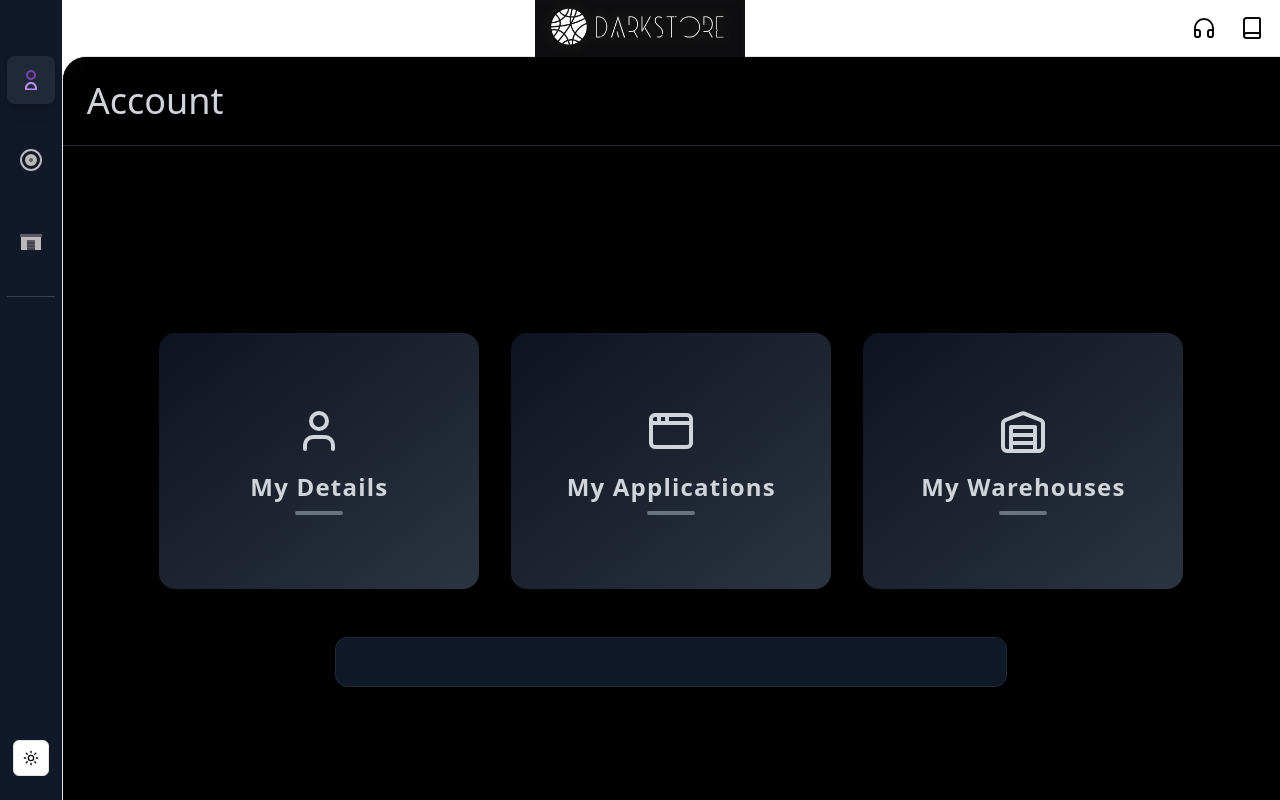
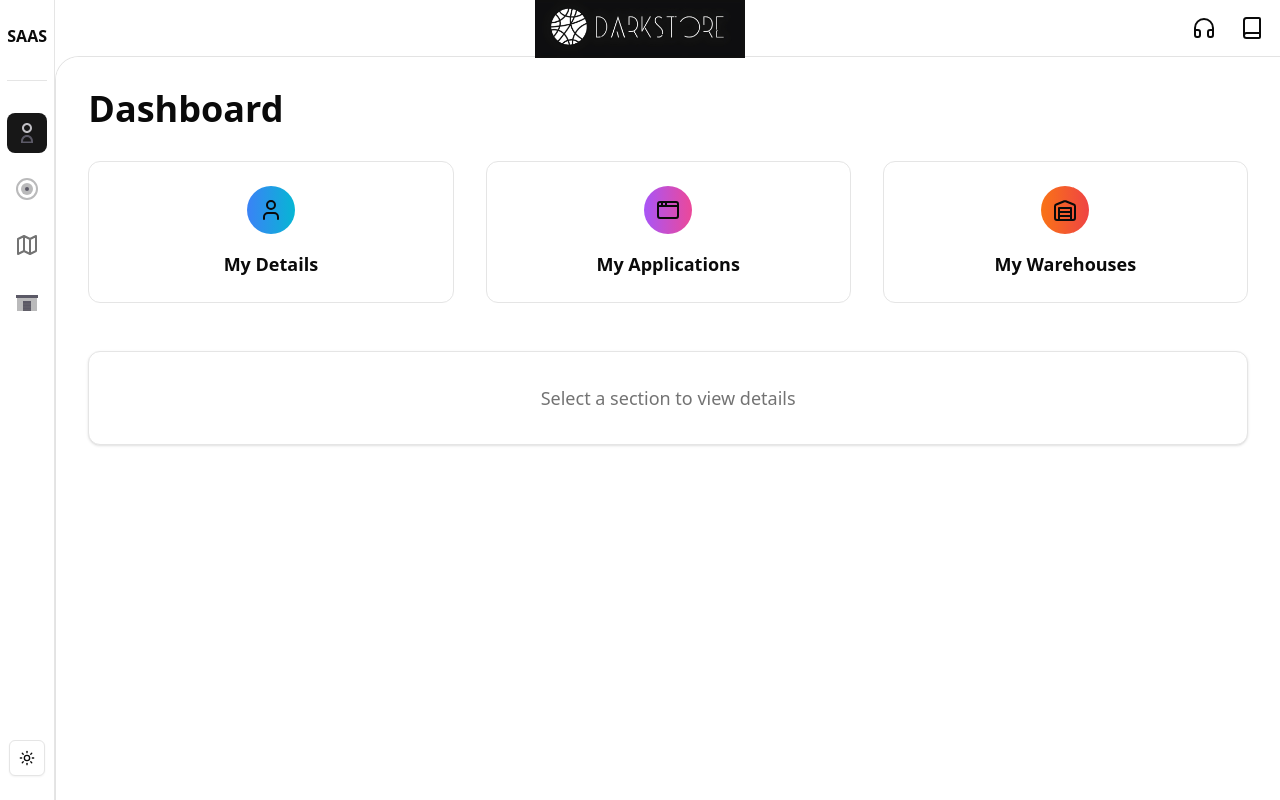
Before and after one commit to Dljdd/Darkstore_Dylan_10, a Next.js app in the folder DarkStore next app/: page /dashboard in a window 1280 px wide. Built offline with nearby package versions, Linux system fonts and the light colour scheme.

Commit message:
dark mode fixed and added new button on the side bar

```diff
--- a/DarkStore next app/app/(main)/(pages)/dashboard/page.tsx
+++ b/DarkStore next app/app/(main)/(pages)/dashboard/page.tsx
@@ -22,42 +22,39 @@ const DashboardPage = () => {
 
   if (loading) {
     return (
-      <div className="flex items-center justify-center min-h-screen bg-black text-gray-300">
+      <div className="flex items-center justify-center min-h-screen bg-background">
         <div className="text-center">
-          <div className="w-16 h-16 border-4 border-t-gray-600 border-gray-800 rounded-full animate-spin"></div>
-          <p className="mt-4 text-lg">Loading...</p>
+          <div className="w-16 h-16 border-4 border-t-primary border-muted rounded-full animate-spin"></div>
+          <p className="mt-4 text-lg text-foreground">Loading...</p>
         </div>
       </div>
     )
   }
 
   return (
-    <div className="flex flex-col gap-4 relative min-h-screen bg-black text-gray-300">
-      <h1 className="text-4xl sticky top-0 z-[10] p-6 bg-black/80 backdrop-blur-lg flex items-center border-b border-gray-800">
-        Account
-      </h1>
-      <div className="flex-1 flex flex-col items-center justify-center p-4">
-        <div className="grid grid-cols-1 md:grid-cols-3 gap-8 w-full max-w-5xl">
+    <div className="flex flex-col min-h-screen bg-background text-foreground p-8">
+      <h1 className="text-4xl font-bold mb-8">Dashboard</h1>
+      <div className="grid grid-cols-1 md:grid-cols-3 gap-8 mb-12">
         <DashboardButton
-            icon={<UserIcon className="h-12 w-12" />}
+          icon={<UserIcon className="w-6 h-6" />}
           title="My Details"
           onClick={() => setActiveSection("details")}
           active={activeSection === "details"}
-            gradient="from-gray-900 to-gray-700"
+          gradient="from-blue-500 to-cyan-500"
         />
         <DashboardButton
-            icon={<AppWindowIcon className="h-12 w-12" />}
+          icon={<AppWindowIcon className="w-6 h-6" />}
           title="My Applications"
           onClick={() => setActiveSection("applications")}
           active={activeSection === "applications"}
-            gradient="from-gray-900 to-gray-700"
+          gradient="from-purple-500 to-pink-500"
         />
         <DashboardButton
-            icon={<WarehouseIcon className="h-12 w-12" />}
+          icon={<WarehouseIcon className="w-6 h-6" />}
           title="My Warehouses"
           onClick={() => setActiveSection("warehouses")}
           active={activeSection === "warehouses"}
-            gradient="from-gray-900 to-gray-700"
+          gradient="from-orange-500 to-red-500"
         />
       </div>
 
@@ -67,19 +64,21 @@ const DashboardPage = () => {
           initial={{ opacity: 0, y: 20 }}
           animate={{ opacity: 1, y: 0 }}
           exit={{ opacity: 0, y: -20 }}
-            transition={{ duration: 0.3 }}
-            className="mt-12 w-full max-w-2xl"
+          transition={{ duration: 0.2 }}
+          className="flex-grow"
         >
-            <Card className="bg-gray-900 border-gray-800">
-              <CardContent className="p-6">
           {activeSection === "details" && <MyDetailsComponent />}
           {activeSection === "applications" && <MyApplicationsComponent />}
           {activeSection === "warehouses" && <MyWarehousesComponent />}
+          {!activeSection && (
+            <Card className="bg-card">
+              <CardContent className="p-8 text-center text-muted-foreground">
+                <p className="text-lg">Select a section to view details</p>
               </CardContent>
             </Card>
+          )}
         </motion.div>
       </AnimatePresence>
-      </div>
     </div>
   )
 }
@@ -92,40 +91,20 @@ interface DashboardButtonProps {
   gradient: string
 }
 
-const DashboardButton: React.FC<DashboardButtonProps> = ({ icon, title, onClick, active, gradient }) => {
-  return (
-    <motion.button
-      className={`
-        relative overflow-hidden rounded-2xl transition-all duration-300 ease-in-out
-        ${active ? 'scale-105' : 'scale-100 hover:scale-105'}
-        group focus:outline-none focus:ring-2 focus:ring-offset-2 focus:ring-offset-black focus:ring-gray-600
-      `}
+const DashboardButton = ({ icon, title, onClick, active, gradient }: DashboardButtonProps) => (
+  <button
     onClick={onClick}
-      whileHover={{ scale: 1.05 }}
-      whileTap={{ scale: 0.95 }}
+    className={`relative p-6 rounded-xl transition-all duration-300 ${
+      active ? 'scale-105' : 'hover:scale-105'
+    } bg-card border border-border`}
   >
-      <div className={`absolute inset-0 bg-gradient-to-br ${gradient} opacity-80 group-hover:opacity-100 transition-opacity duration-300`} />
-      <div className="relative z-10 flex flex-col items-center justify-center p-8 h-64 text-gray-300">
-        <motion.div
-          className="mb-4"
-          initial={{ rotate: 0 }}
-          animate={{ rotate: active ? 360 : 0 }}
-          transition={{ duration: 0.5 }}
-        >
+    <div className="relative z-10 flex flex-col items-center space-y-4">
+      <div className={`p-3 rounded-full bg-gradient-to-r ${gradient}`}>
         {icon}
-        </motion.div>
-        <h3 className="text-2xl font-bold mb-2 tracking-wider">{title}</h3>
-        <motion.div
-          className="h-1 bg-gray-500 rounded-full"
-          initial={{ width: "3rem" }}
-          whileHover={{ width: "6rem" }}
-          transition={{ duration: 0.3 }}
-        />
       </div>
-      <div className="absolute inset-0 border-4 border-gray-700 rounded-2xl opacity-0 group-hover:opacity-20 transition-opacity duration-300" />
-      <div className="absolute bottom-0 left-0 right-0 h-1/3 bg-gradient-to-t from-black/50 to-transparent opacity-0 group-hover:opacity-100 transition-opacity duration-300" />
-    </motion.button>
+      <h2 className="text-lg font-semibold text-foreground">{title}</h2>
+    </div>
+  </button>
 )
-}
 
 export default DashboardPage
--- /dev/null
+++ b/DarkStore next app/components/icons/map.tsx
@@ -0,0 +1,22 @@
+import { IconProps } from '@/types/icon'
+
+const Map = ({ selected, ...props }: IconProps) => (
+  <svg
+    width="24"
+    height="24"
+    viewBox="0 0 24 24"
+    fill="none"
+    xmlns="http://www.w3.org/2000/svg"
+    {...props}
+  >
+    <path
+      d="M15 6L21 3V18L15 21M15 6L9 3M15 6V21M9 3L3 6V21L9 18M9 3V18M9 18L15 21"
+      stroke="currentColor"
+      strokeWidth="2"
+      strokeLinecap="round"
+      strokeLinejoin="round"
+    />
+  </svg>
+)
+
+export default Map
--- a/DarkStore next app/components/sidebar/index.tsx
+++ b/DarkStore next app/components/sidebar/index.tsx
@@ -23,60 +23,44 @@ const MenuOptions = (props: Props) => {
   const pathName = usePathname()
 
   return (
-    <nav className="bg-gray-900 h-screen overflow-scroll flex items-center flex-col justify-between gap-10 py-6 px-2">
+    <nav className="bg-background h-screen overflow-scroll flex items-center flex-col justify-between gap-10 py-6 px-2 border-r border-border">
       <div className="flex items-center justify-center flex-col gap-8">
         <Link
-          className="flex font-bold flex-row text-gray-100 hover:text-gray-300 transition-colors"
+          className="flex font-bold flex-row text-foreground hover:text-muted-foreground transition-colors"
           href="/"
         >
-          {/* Your logo or brand */}
+          SAAS
         </Link>
-        <TooltipProvider>
-          {menuOptions.map((menuItem) => (
-            <motion.ul key={menuItem.name} whileHover={{ scale: 1.05 }} whileTap={{ scale: 0.95 }}>
-              <Tooltip delayDuration={0}>
-                <TooltipTrigger>
-                  <li>
+        <Separator className="bg-border" />
+        <div className="flex items-center justify-center flex-col gap-4">
+          {menuOptions.map((menuItem) => {
+            const isActive = pathName === menuItem.href
+            return (
+              <TooltipProvider key={menuItem.name}>
+                <Tooltip>
+                  <TooltipTrigger asChild>
                     <Link
                       href={menuItem.href}
                       className={clsx(
-                        'group h-12 w-12 flex items-center justify-center rounded-lg p-2 cursor-pointer transition-all duration-300 ease-in-out',
-                        {
-                          'bg-gray-800 shadow-lg': pathName === menuItem.href,
-                          'hover:bg-gray-800': pathName !== menuItem.href,
-                        }
+                        "p-2 rounded-lg transition-colors",
+                        isActive
+                          ? "bg-primary text-primary-foreground"
+                          : "hover:bg-accent text-muted-foreground hover:text-accent-foreground"
                       )}
                     >
-                      <motion.div
-                        whileHover={{ rotate: 5 }}
-                        transition={{ type: "spring", stiffness: 400, damping: 10 }}
-                      >
-                        <menuItem.Component
-                          selected={pathName === menuItem.href}
-                          className={clsx(
-                            'text-gray-400 transition-colors duration-300',
-                            {
-                              'text-gray-100': pathName === menuItem.href,
-                            }
-                          )}
-                        />
-                      </motion.div>
+                      <menuItem.Component className="h-6 w-6" />
                     </Link>
-                  </li>
-                </TooltipTrigger>
-                <TooltipContent
-                  side="right"
-                  className="bg-gray-800 text-gray-100 border border-gray-700"
-                >
-                  <p>{menuItem.name}</p>
-                </TooltipContent>
-              </Tooltip>
-            </motion.ul>
-          ))}
-        </TooltipProvider>
-        <Separator className="bg-gray-700" />
+                  </TooltipTrigger>
+                  <TooltipContent side="right">
+                    <p className="font-medium">{menuItem.name}</p>
+                  </TooltipContent>
+                </Tooltip>
+              </TooltipProvider>
+            )
+          })}
+        </div>
       </div>
-      <div className="flex items-center justify-center flex-col gap-8">
+      <div className="flex items-center justify-center flex-col gap-4">
         <ModeToggle />
       </div>
     </nav>
--- a/DarkStore next app/lib/constant.ts
+++ b/DarkStore next app/lib/constant.ts
@@ -6,6 +6,7 @@ import Home from '@/components/icons/home'
 import Payment from '@/components/icons/payment'
 import Settings from '@/components/icons/settings'
 import Workflows from '@/components/icons/workflows'
+import Map from '@/components/icons/map'
 
 export const clients = [...new Array(10)].map((client, index) => ({
   href: `/${index + 1}.png`,
@@ -95,6 +96,7 @@ export const products = [
 export const menuOptions = [
   { name: 'Dashboard', Component: Home, href: '/dashboard' },
   { name: 'Workflows', Component: Workflows, href: '/workflows' },
+  { name: 'WindsurfMap', Component: Map, href: '/windsurfMap' },
   { name: 'Settings', Component: Settings, href: '/exec' },
   // { name: 'Connections', Component: Category, href: '/connections' },
   // { name: 'Billing', Component: Payment, href: '/billing' },
--- /dev/null
+++ b/DarkStore next app/types/icon.ts
@@ -0,0 +1,5 @@
+import { SVGProps } from 'react'
+
+export interface IconProps extends SVGProps<SVGSVGElement> {
+  selected?: boolean;
+}
```
Also changed, not shown: DarkStore next app/app/(main)/(pages)/windsurfMap/page.js (+57 -34 lines), DarkStore next app/components/global/mode-toggle.tsx (+7 -23 lines). Lines whose indentation alone changed are shown as unchanged.
